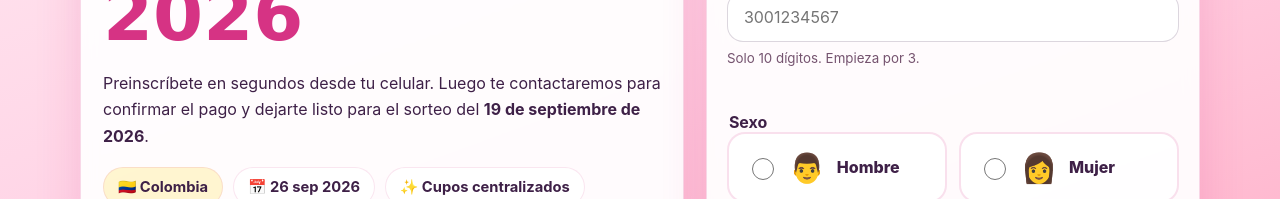
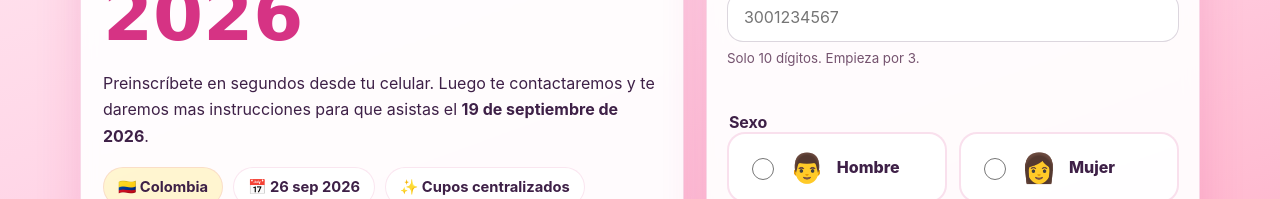
Before and after one commit to ralbang/amigo-secreto-2026, a website: page public/index.html in a window 1280 px wide. Shown: the part 446-645 px from the top of the page. Drawn offline with Linux system fonts and the light colour scheme; files that its build step writes are made by us from their sources; no server answers; files whose address does not match are found by name.

Commit message:
Update index.html

```diff
--- a/public/index.html
+++ b/public/index.html
@@ -12,7 +12,7 @@
     <section class="hero-card">
       <p class="eyebrow">💕 Día del Amor y la Amistad</p>
       <h1 id="eventoNombre">Amigo Secreto – Día del Amor y la Amistad 🇨🇴 2026</h1>
-      <p class="hero-copy">Preinscríbete en segundos desde tu celular. Luego te contactaremos para confirmar el pago y dejarte listo para el sorteo del <strong id="eventoFecha">19 de septiembre de 2026</strong>.</p>
+      <p class="hero-copy">Preinscríbete en segundos desde tu celular. Luego te contactaremos y te daremos mas instrucciones para que asistas el <strong id="eventoFecha">19 de septiembre de 2026</strong>.</p>
       <div class="pill-row">
         <span class="pill gold">🇨🇴 Colombia</span>
         <span class="pill">📅 26 sep 2026</span>
```
